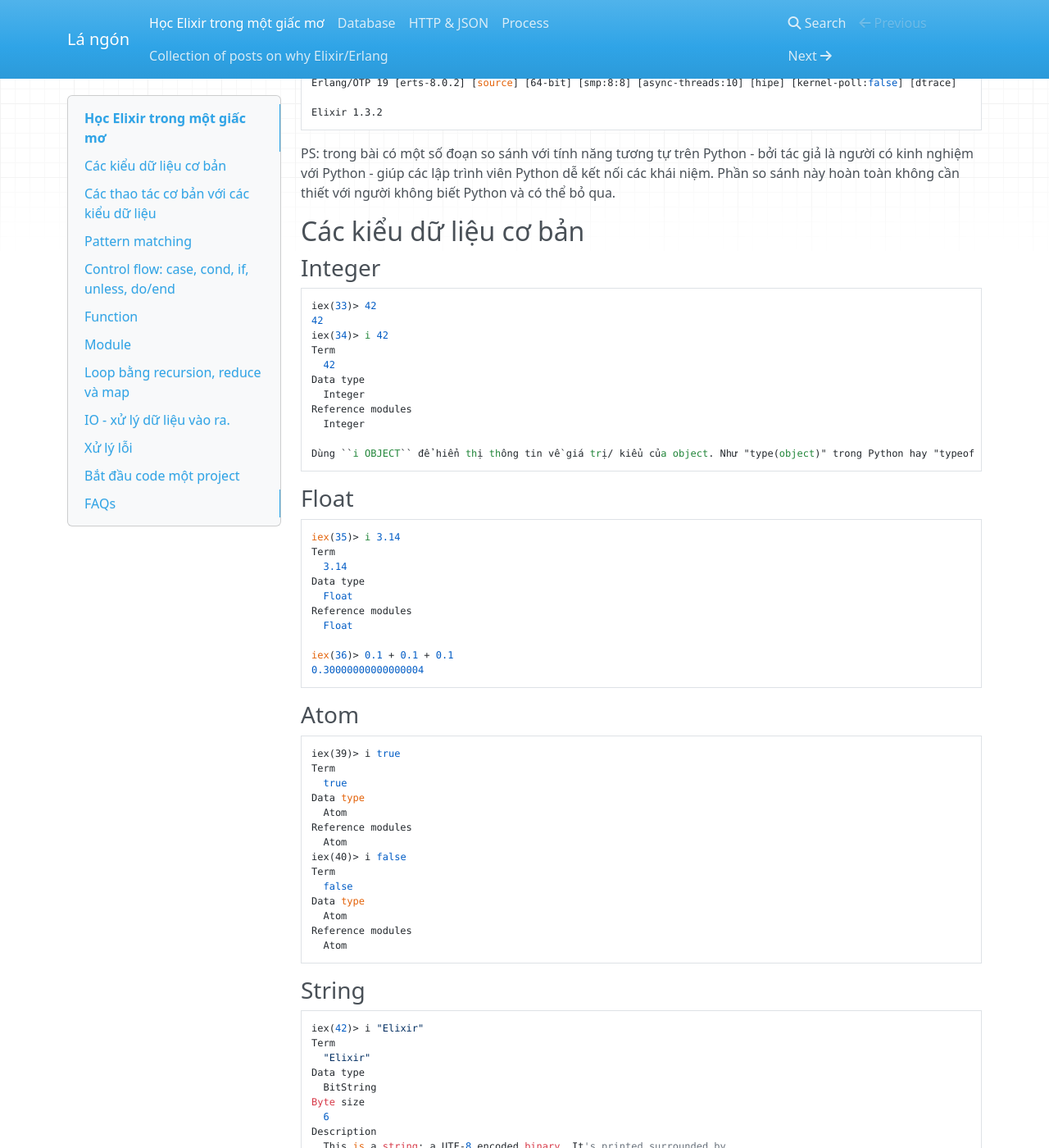
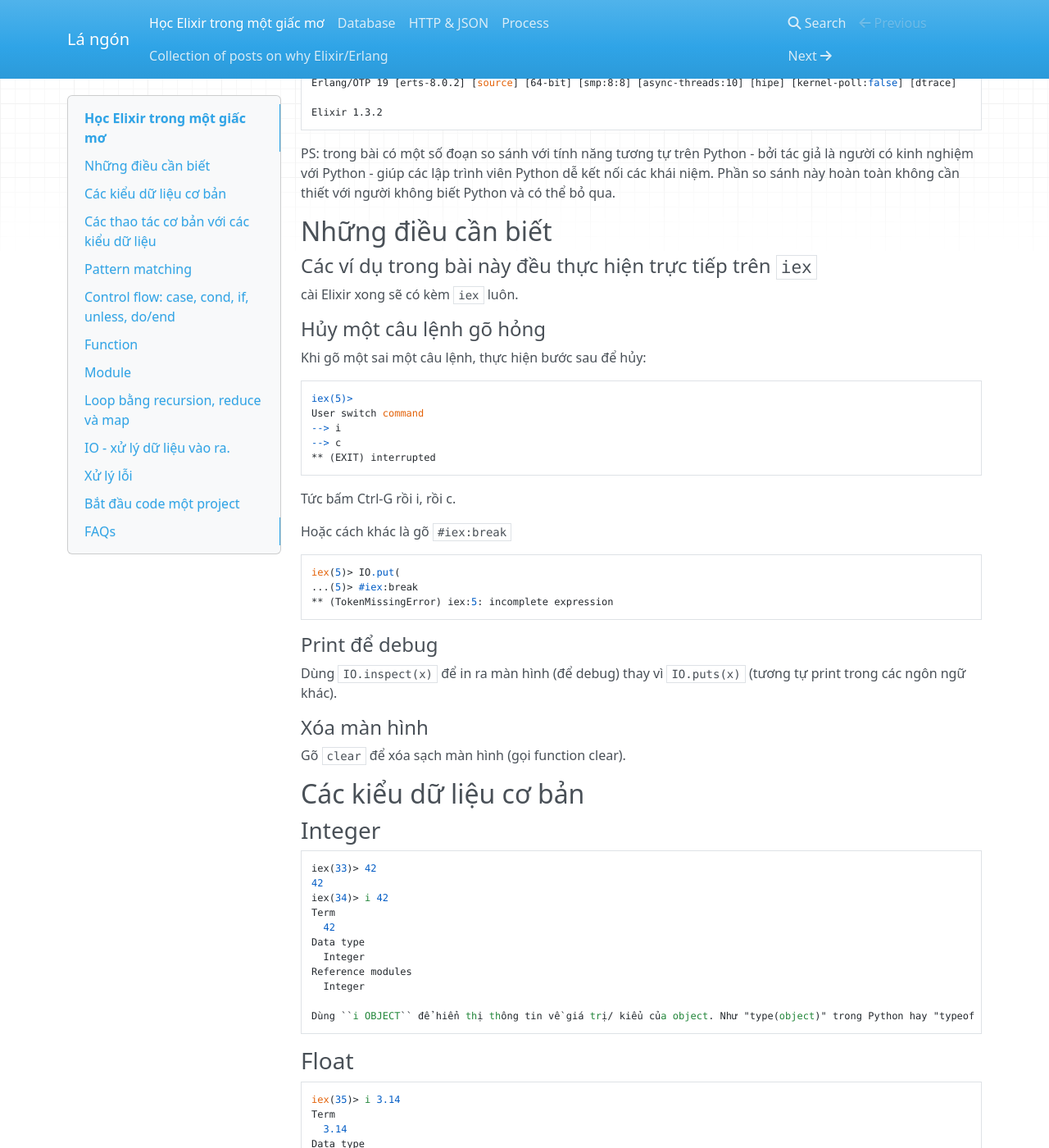
Before and after one commit to hvnsweeting/elixir-trong-mot-giac-mo, an MkDocs documentation site: the page built from docs/index.md, in a window 1280 px wide and 1400 px high, scrolled down 993 px. Shown: the whole window at 82% size. Built offline with MkDocs 1.6.1, drawn with Linux system fonts in a browser that asks for light colours; nearby versions of some CDN libraries.

Commit message:
Add essential knowledge

````diff
--- a/docs/index.md
+++ b/docs/index.md
@@ -38,6 +38,37 @@ Elixir 1.3.2
 ```
 
 PS: trong bài có một số đoạn so sánh với tính năng tương tự trên Python - bởi tác giả là người có kinh nghiệm với Python - giúp các lập trình viên Python dễ kết nối các khái niệm. Phần so sánh này hoàn toàn không cần thiết với người không biết Python và có thể bỏ qua.
+
+## Những điều cần biết
+#### Các ví dụ trong bài này đều thực hiện trực tiếp trên `iex`
+cài Elixir xong sẽ có kèm `iex` luôn.
+#### Hủy một câu lệnh gõ hỏng
+Khi gõ một sai một câu lệnh, thực hiện bước sau để hủy:
+
+```
+iex(5)>
+User switch command
+--> i
+--> c
+** (EXIT) interrupted
+```
+
+Tức bấm Ctrl-G rồi i, rồi c.
+
+Hoặc cách khác là gõ `#iex:break`
+
+```
+iex(5)> IO.put(
+...(5)> #iex:break
+** (TokenMissingError) iex:5: incomplete expression
+```
+
+#### Print để debug
+Dùng `IO.inspect(x)` để in ra màn hình (để debug) thay vì `IO.puts(x)` (tương
+tự print trong các ngôn ngữ khác).
+
+#### Xóa màn hình
+Gõ `clear` để xóa sạch màn hình (gọi function clear).
 
 ## Các kiểu dữ liệu cơ bản
 
````
